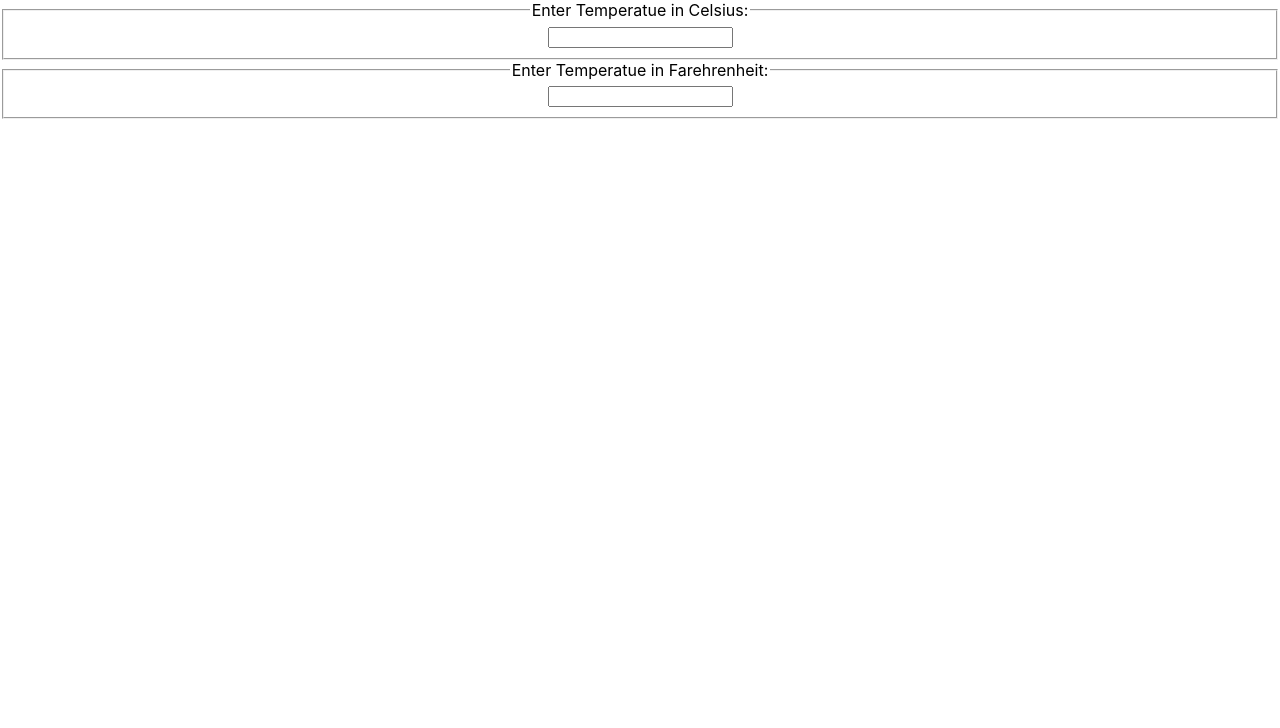
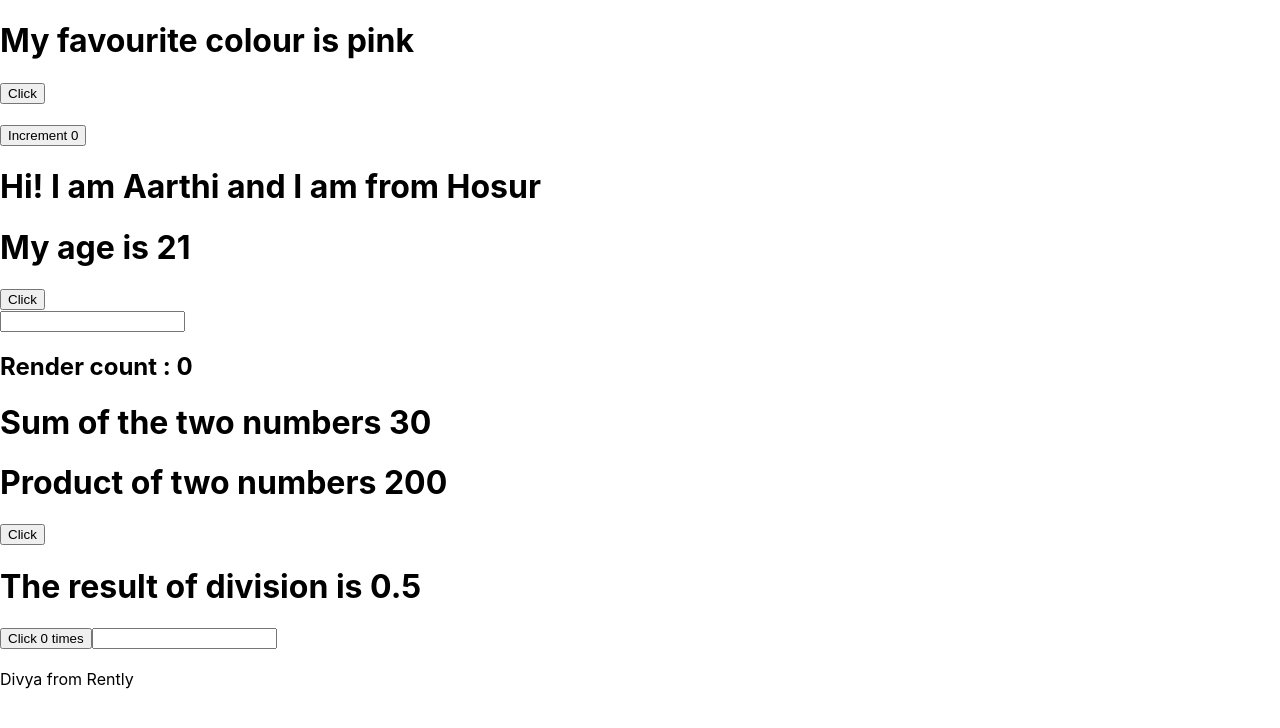
Before and after one commit to divyasankar-29/SampleRepo, a React (Create React App) app: page / in a window 1280 px wide. Shown: the top 728 px of the page. Built offline with nearby package versions, Linux system fonts and the light colour scheme.

Commit message:
Hooks Update

```diff
--- a/src/App.js
+++ b/src/App.js
@@ -1,15 +1,23 @@
 import React from 'react';
 import './App.css';
-import Child from './component/LiftingState';
+import Hooks from './component/Hooks';
+import Parent from './component/LiftingState';
+import HooksUseEffect from './component/HooksUseEffect';
+import ComponentA from './component/ComponentA';
 
 class App extends React.Component{
-  render(){
-  return (
-    <div className="App">
-      <Child />
-    </div>
-  );
-  }
+
+render(){
+    return(
+        <div>
+            <Hooks />
+            <Parent />
+            <HooksUseEffect />
+            <br />
+            <ComponentA />
+        </div>
+    )
+}
 }
 
 export default App;
--- a/src/component/Hooks.js
+++ b/src/component/Hooks.js
@@ -1,5 +1,4 @@
-import React from "react";
-import { useState } from "react";
+import React ,{useState,useEffect,useRef} from "react";
 
 function Hooks(){
     const [colour, setColour] = useState("pink");
@@ -9,9 +8,15 @@ function Hooks(){
         place : "Hosur",
         age : "21"
     })
+    const [text,setText] = useState("")
+    const cnt = useRef(0);
+
+    useEffect(() =>{
+        cnt.current = cnt.current+1
+    })
     const updateDetails = () =>{
-        setDetails(previousState => {
-            return{name:"Divya", place:"Hosur", age:"20"}
+        setDetails({
+            name:"Divya", place:"Hosur", age:"20"
     });
     }
     return(
@@ -24,6 +29,9 @@ function Hooks(){
             <h1>Hi! I am {student.name} and I am from {student.place} </h1>
             <h1>My age is {student.age}</h1>
             <button onClick={updateDetails}>Click</button>
+            <br />
+            <input type="text" value={text} onChange={(e) => setText(e.target.value)} />
+            <h2>Render count : {cnt.current}</h2>
         </div>
     )
 }
--- a/src/component/LiftingState.js
+++ b/src/component/LiftingState.js
@@ -1,47 +1,53 @@
 import React, { Component } from "react";
-
-const scaleNames={
-    c : 'Celsius',
-    f : 'Farehrenheit'
-};
-
-class TemperatureInput extends Component{
+class Parent extends Component{
     constructor(props){
-        super(props)
-        this.handleChange = this.handleChange.bind(this);
-        this.state={
-            temperature:''
-        }
+        super(props);
+        this.state = {
+            a : 10,
+            b : 20
+        };
+        this.displayValues = this.displayValues.bind(this)
     }
-
-    handleChange(e){
+    displayValues(){
         this.setState({
-            temperature:e.target.value
+            a : 5,
+            b : 10
         })
     }
-
     render(){
-        const temperature = this.state.temperature;
-        const scale = this.props.scale;
         return(
             <div>
-                <fieldset>
-                    <legend>Enter Temperatue in {scaleNames[scale]}:</legend>
-                    <input value={temperature} onChange={this.handleChange} />
-                </fieldset>
+                <h1> Sum of the two numbers {this.state.a+this.state.b}</h1>
+                <Child a={this.state.a} b={this.state.b} handleChange={this.displayValues}/>
+                <Child2 a={this.state.a} b={this.state.b} />
             </div>
         )
     }
 }
 
 class Child extends Component{
+    constructor(props){
+        super(props);
+    }
     render(){
         return(
             <div>
-                <TemperatureInput scale='c' />
-                <TemperatureInput scale='f' />
+                <h1>Product of two numbers {this.props.a * this.props.b}</h1>
+                <button onClick={() => this.props.handleChange()}>Click</button>
+
             </div>
         )
     }
 }
-export default Child
+
+class Child2 extends Component{
+    render(){
+        return(
+            <div>
+                <h1>The result of division is {this.props.a / this.props.b}</h1>
+            </div>
+        )
+    }
+}
+
+export default Parent
```
Also changed, not shown: src/component/ChildComponent.js (deleted), src/component/ParentComponent.js (deleted).
